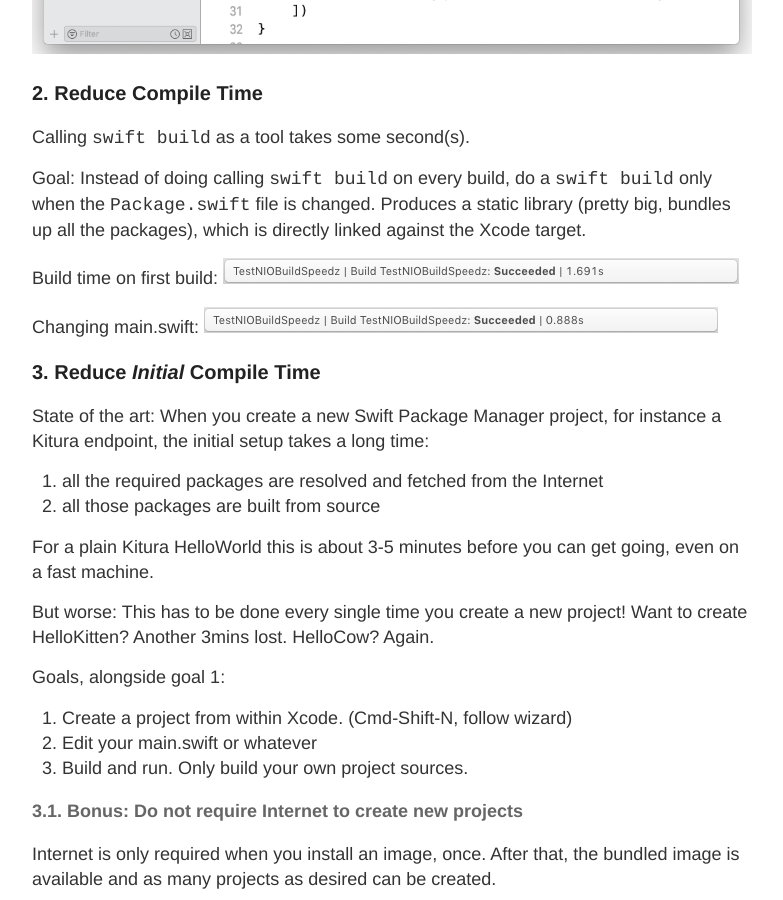
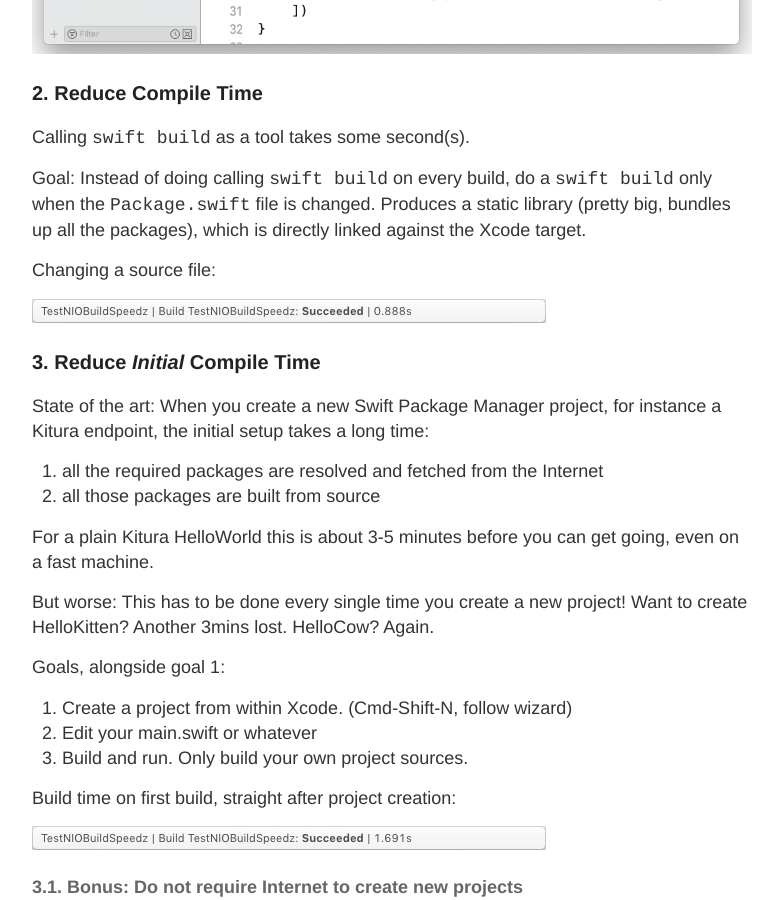
Before and after one commit to SwiftXcode/SwiftXcode.github.io, a Jekyll site: the page built from index.md, in a window 1280 px wide and 900 px high, scrolled down 2254 px. Shown: the whole window, without its empty margins (248-1031 px from the left). Built offline with Jekyll 4.4.1, drawn with Linux system fonts in a browser that asks for light colours.

Commit message:
Put images to proper locs
..

```diff
--- a/index.md
+++ b/index.md
@@ -58,10 +58,8 @@ do a `swift build` only when the `Package.swift` file is changed.
 Produces a static library (pretty big, bundles up all the packages),
 which is directly linked against the Xcode target.
 
-Build time on first build:
-![Buildtime first build](images/build-time-1st.png)
+Changing a source file:
 
-Changing main.swift:
 ![Buildtime second build](images/build-time-2nd.png)
 
 ### 3. Reduce *Initial* Compile Time
@@ -83,6 +81,10 @@ Goals, alongside goal 1:
 1. Create a project from within Xcode. (Cmd-Shift-N, follow wizard)
 2. Edit your main.swift or whatever
 3. Build and run. Only build your own project sources.
+
+Build time on first build, straight after project creation:
+
+![Buildtime first build](images/build-time-1st.png)
 
 #### 3.1. Bonus: Do not require Internet to create new projects
 
```
Also changed, not shown: images/build-time-1st.png, images/build-time-2nd.png.
